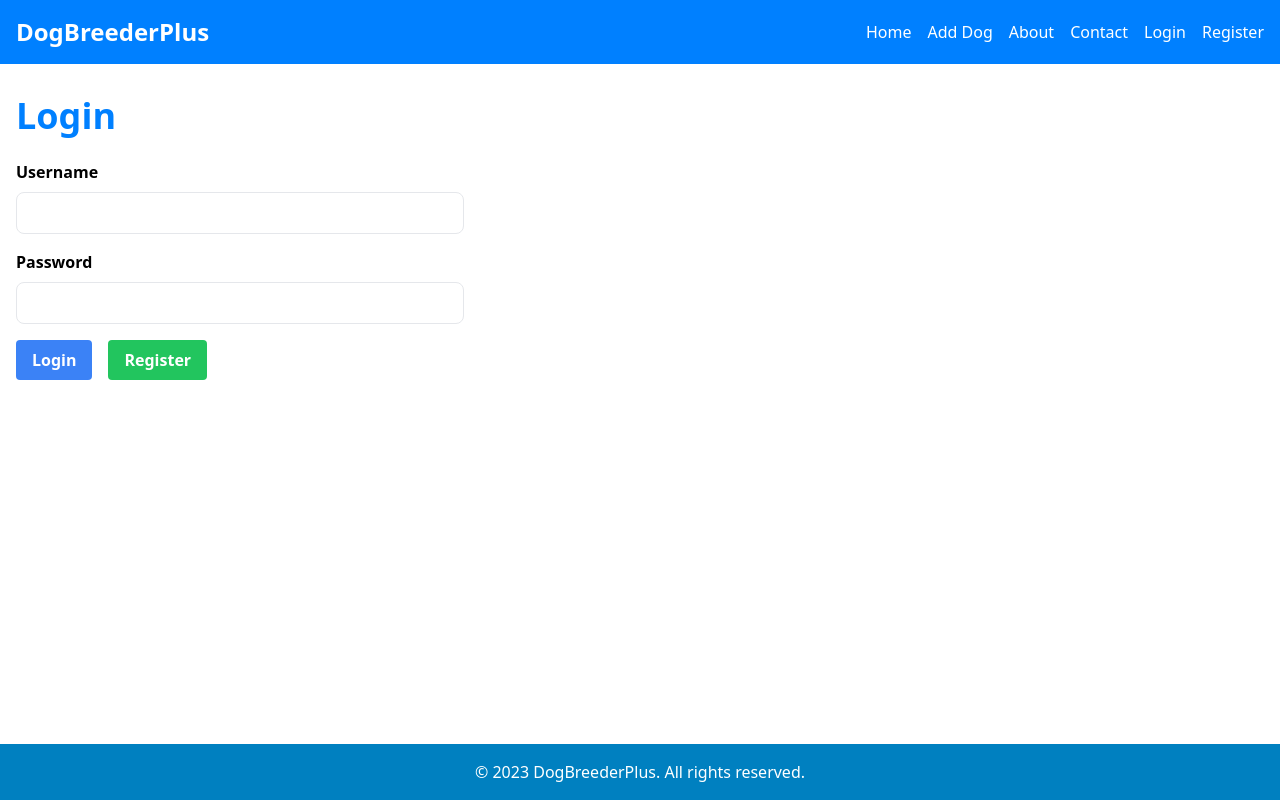
After one commit to JohnathonCrowder/PawFinderPlus, a Flask app: page /login in a window 1280 px wide. The commit adds this page. Run offline with Flask 3, Linux system fonts and the light colour scheme; some libraries are stand-ins or nearby versions.

Commit message:
added login system

```diff
--- a/app/__init__.py
+++ b/app/__init__.py
@@ -3,7 +3,9 @@ from flask import Flask, render_template, url_for, request, redirect, flash, sen
 from werkzeug.utils import secure_filename
 from datetime import datetime, date
 from .extensions import db
-from .models import Dog, DogImage
+from flask_login import LoginManager, login_user, logout_user, login_required, current_user
+from werkzeug.security import generate_password_hash, check_password_hash
+from .models import User, Dog, DogImage
 
 def create_app():
     app = Flask(__name__)
@@ -26,9 +28,77 @@ def create_app():
         ALLOWED_EXTENSIONS = {'png', 'jpg', 'jpeg', 'gif'}
         return '.' in filename and filename.rsplit('.', 1)[1].lower() in ALLOWED_EXTENSIONS
 
+
+    #######################    Login Code   ##################################
+
+    # Initialize Flask-Login
+    login_manager = LoginManager()
+    login_manager.init_app(app)
+    login_manager.login_view = 'login'
+
+    @login_manager.user_loader
+    def load_user(user_id):
+        return User.query.get(int(user_id))
+
+    # Registration route
+    @app.route('/register', methods=['GET', 'POST'])
+    def register():
+        if request.method == 'POST':
+            username = request.form['username']
+            email = request.form['email']
+            password = request.form['password']
+
+            if User.query.filter_by(username=username).first():
+                flash('Username already exists', 'error')
+                return redirect(url_for('register'))
+
+            if User.query.filter_by(email=email).first():
+                flash('Email already exists', 'error')
+                return redirect(url_for('register'))
+
+            new_user = User(username=username, email=email)
+            new_user.set_password(password)
+            db.session.add(new_user)
+            db.session.commit()
+
+            flash('Registration successful. Please log in.', 'success')
+            return redirect(url_for('login'))
+
+        return render_template('register.html')
+
+    # Login route
+    @app.route('/login', methods=['GET', 'POST'])
+    def login():
+        if request.method == 'POST':
+            username = request.form['username']
+            password = request.form['password']
+            user = User.query.filter_by(username=username).first()
+
+            if user and user.check_password(password):
+                login_user(user)
+                flash('Logged in successfully.', 'success')
+                return redirect(url_for('home'))
+            else:
+                flash('Invalid username or password', 'error')
+
+        return render_template('login.html')
+
+    # Logout route
+    @app.route('/logout')
+    @login_required
+    def logout():
+        logout_user()
+        flash('Logged out successfully.', 'success')
+        return redirect(url_for('home'))
+
+
+
+    ########################     Page Routes    ##################################
+
     @app.route('/')
+    @login_required
     def home():
-        dogs = Dog.query.all()
+        dogs = Dog.query.filter_by(user_id=current_user.id).all()
         return render_template('index.html', dogs=dogs)
 
     @app.route('/uploads/<filename>')
@@ -45,8 +115,16 @@ def create_app():
             weight = float(request.form['weight']) if request.form['weight'] else None
             color = request.form['color']
 
-            new_dog = Dog(name=name, breed=breed, date_of_birth=date_of_birth,
-                          gender=gender, weight=weight, color=color)
+            new_dog = Dog(
+                name=name,
+                breed=breed,
+                date_of_birth=date_of_birth,
+                gender=gender,
+                weight=weight,
+                color=color,
+                user_id=current_user.id  # Associate dog with current user
+
+                )
             db.session.add(new_dog)
             db.session.commit()
 
--- a/app/templates/base.html
+++ b/app/templates/base.html
@@ -17,6 +17,12 @@
                 <li><a href="{{ url_for('add_dog') }}" class="hover:underline">Add Dog</a></li>
                 <li><a href="{{ url_for('about') }}" class="hover:underline">About</a></li>
                 <li><a href="{{ url_for('contact') }}" class="hover:underline">Contact</a></li>
+                {% if current_user.is_authenticated %}
+        <li><a href="{{ url_for('logout') }}" class="hover:underline">Logout</a></li>
+    {% else %}
+        <li><a href="{{ url_for('login') }}" class="hover:underline">Login</a></li>
+        <li><a href="{{ url_for('register') }}" class="hover:underline">Register</a></li>
+    {% endif %}
             </ul>
         </div>
     </nav>
--- /dev/null
+++ b/app/templates/login.html
@@ -0,0 +1,38 @@
+{% extends "base.html" %}
+
+{% block title %}Login - DogBreederPlus{% endblock %}
+
+{% block content %}
+<div class="container mx-auto px-4 py-8">
+    <h1 class="text-4xl font-bold mb-6" style="color: #0080ff;">Login</h1>
+
+    {% with messages = get_flashed_messages(with_categories=true) %}
+        {% if messages %}
+            {% for category, message in messages %}
+                <div class="bg-{{ 'green' if category == 'success' else 'red' }}-100 border border-{{ 'green' if category == 'success' else 'red' }}-400 text-{{ 'green' if category == 'success' else 'red' }}-700 px-4 py-3 rounded relative mb-4" role="alert">
+                    <span class="block sm:inline">{{ message }}</span>
+                </div>
+            {% endfor %}
+        {% endif %}
+    {% endwith %}
+
+    <form action="{{ url_for('login') }}" method="POST" class="max-w-md">
+        <div class="mb-4">
+            <label for="username" class="block mb-2 font-semibold">Username</label>
+            <input type="text" id="username" name="username" class="w-full px-3 py-2 border rounded-lg" required>
+        </div>
+        <div class="mb-4">
+            <label for="password" class="block mb-2 font-semibold">Password</label>
+            <input type="password" id="password" name="password" class="w-full px-3 py-2 border rounded-lg" required>
+        </div>
+        <div class="flex space-x-4">
+            <button type="submit" class="bg-blue-500 hover:bg-blue-700 text-white font-bold py-2 px-4 rounded">
+                Login
+            </button>
+            <a href="{{ url_for('register') }}" class="bg-green-500 hover:bg-green-700 text-white font-bold py-2 px-4 rounded">
+                Register
+            </a>
+        </div>
+    </form>
+</div>
+{% endblock %}
```
Also changed, not shown: app/models.py (+18 -0 lines), app/templates/register.html (added, +42 -0 lines), app/uploads/1_2024-05-26_13-06-38_3780_upscaled_2x.png (added).
